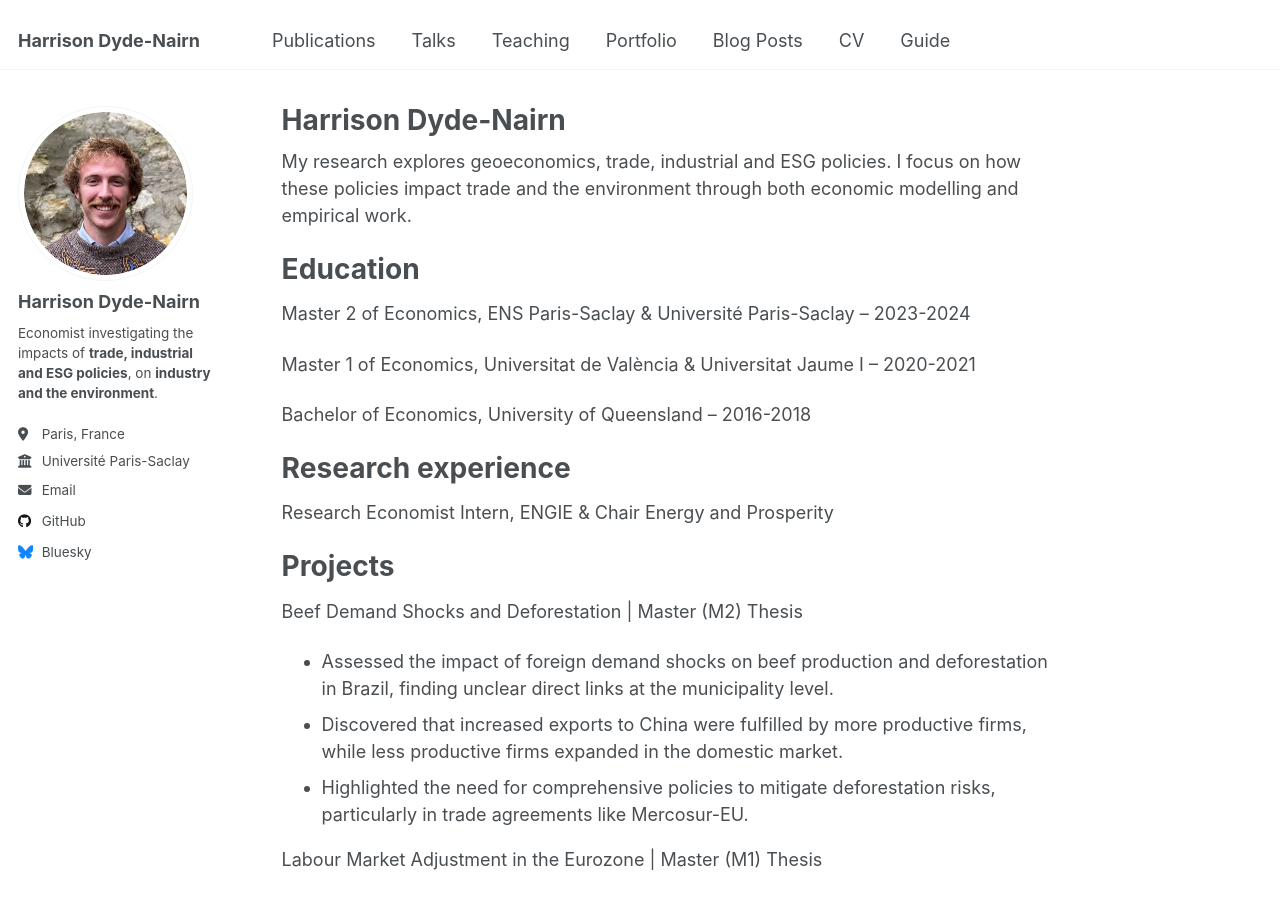
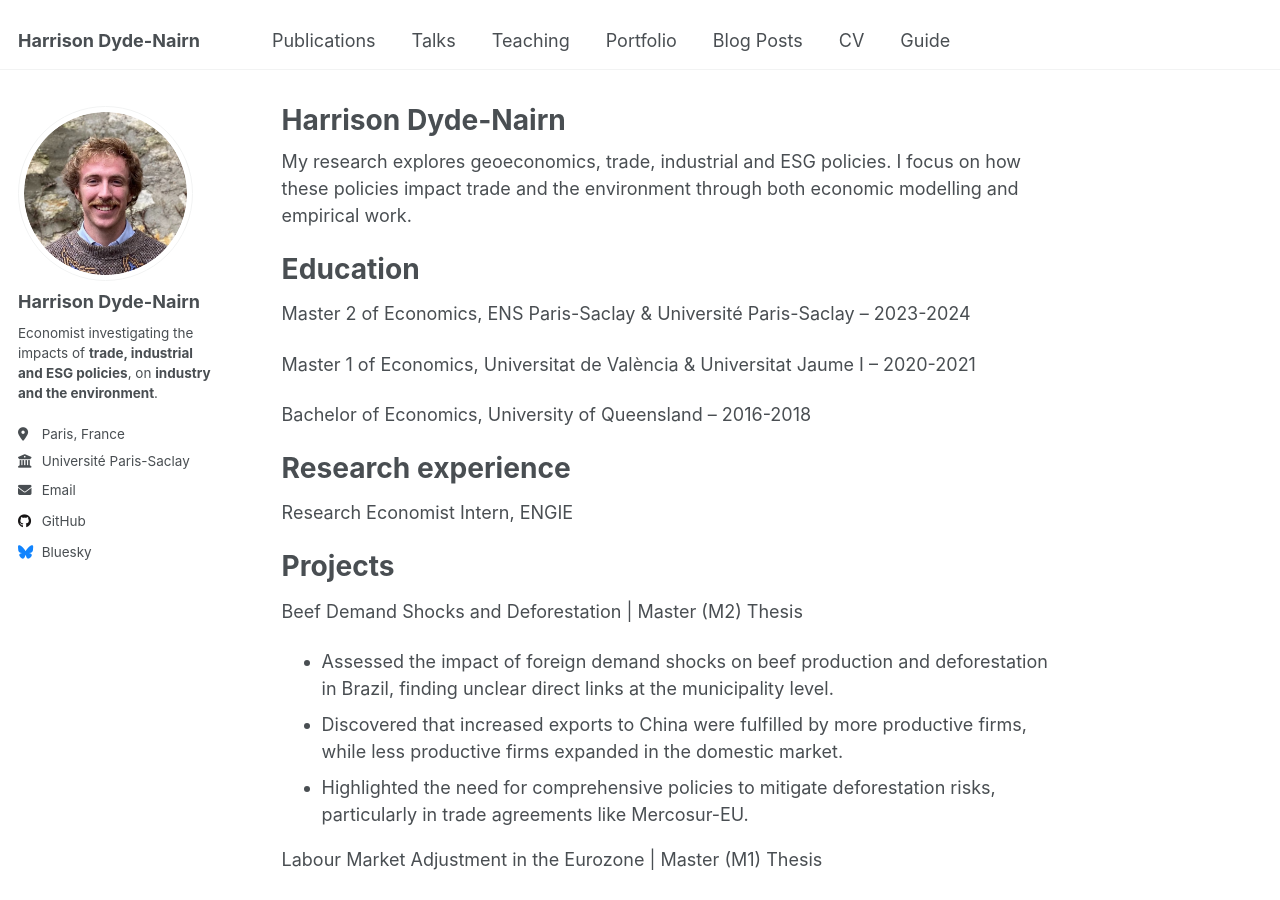
Before and after one commit to hdydenairn/hdydenairn.github.io, a Jekyll site: the page built from _pages/about.md, in a window 1280 px wide and 900 px high. Built offline with Jekyll 4.4.1, drawn with Linux system fonts in a browser that asks for light colours.

Commit message:
Update about.md

```diff
--- a/_pages/about.md
+++ b/_pages/about.md
@@ -22,7 +22,7 @@ Bachelor of Economics, University of Queensland -- 2016-2018
 Research experience
 ======
 
-Research Economist Intern, ENGIE & Chair Energy and Prosperity
+Research Economist Intern, ENGIE
 
 Projects
 ======
```
